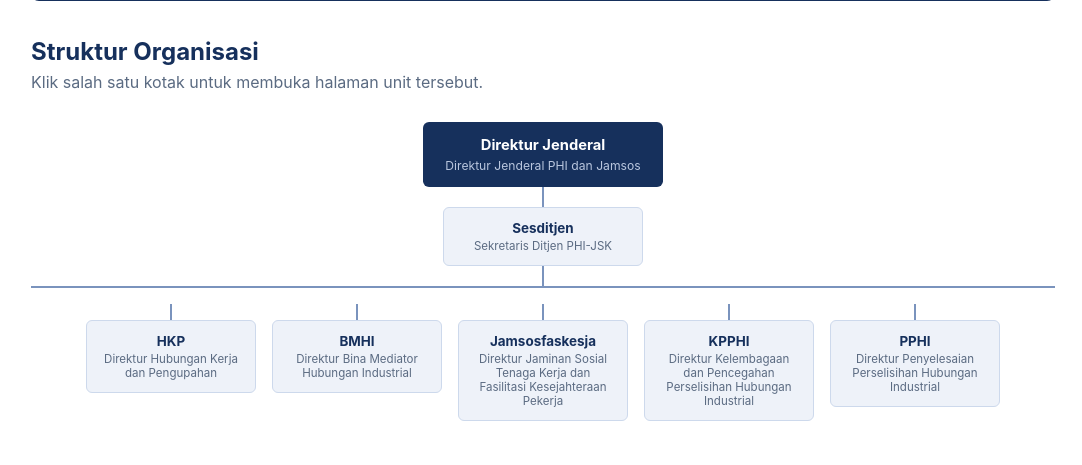
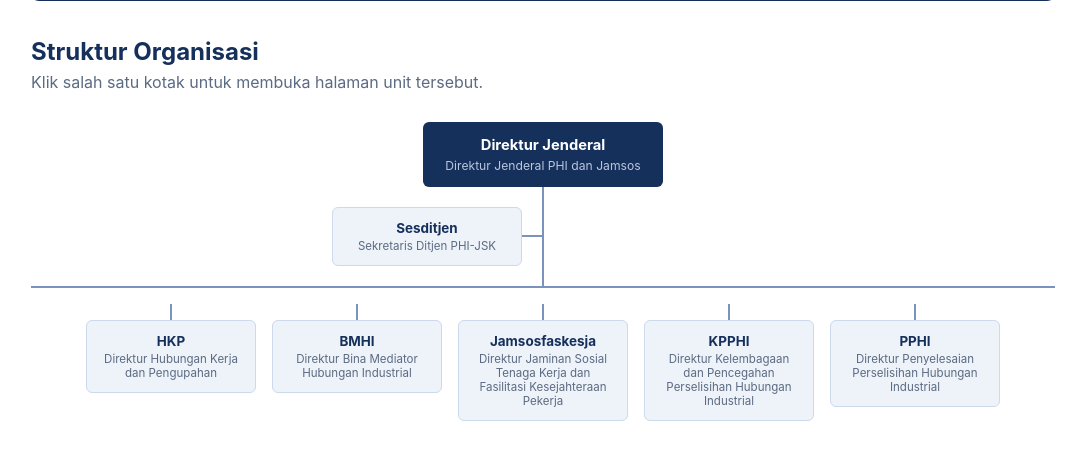
Before and after one commit to RezkyRD/Website-PHIJSK, a Django app: page / in a window 1280 px wide. Shown: the part 1343-1808 px from the top of the page, without its empty margins (97-1179 px from the left). Run offline with Django 5.2, Linux system fonts and the light colour scheme; data comes from the database, SQL or seed files in the repository; parts of the project's set-up code (start-up, migrations or seed data) failed here and were passed over.

Commit message:
perbaikan sesditjen

```diff
--- a/konten/templates/konten/beranda.html
+++ b/konten/templates/konten/beranda.html
@@ -80,9 +80,15 @@
     .org-outer { display:flex; flex-direction:column; align-items:center; margin-top:30px; }
     .org-root { background: var(--navy); color:#fff; border-radius:6px; padding:14px 22px; text-align:center; min-width:220px; }
     .org-sesditjen { display:block; text-decoration:none; background:#eef2f9; border:1px solid #cdd9ec; border-radius:6px;
-                     padding:12px 18px; text-align:center; min-width:200px; color:var(--navy); }
+                     padding:12px 18px; text-align:center; width:200px; color:var(--navy); }
     .org-stem { width:2px; height:20px; background:#7a93bd; }
     .org-bar-full { width:100%; border-top:2px solid #7a93bd; }
+    .branch-scroll { display:flex; overflow-x:auto; width:100%; }
+    .branch-row { flex:0 0 auto; margin:0 auto; display:flex; align-items:center; }
+    .branch-side { width:210px; flex-shrink:0; display:flex; align-items:center; }
+    .branch-side.left { justify-content:flex-end; }
+    .branch-stub { width:20px; height:2px; background:#7a93bd; flex-shrink:0; }
+    .branch-stem { width:2px; align-self:stretch; background:#7a93bd; flex-shrink:0; }
     .org-scroll { display:flex; overflow-x:auto; width:100%; padding-bottom:10px; }
     .org-row { flex:0 0 auto; margin:0 auto; display:flex; gap:16px; flex-wrap:nowrap; margin-top:16px; }
     .org-col { display:flex; flex-direction:column; align-items:center; flex-shrink:0; }
@@ -96,17 +102,26 @@
       <div style="font-weight:700; font-size:0.92rem;">{% if profil.nama_dirjen %}{{ profil.nama_dirjen }}{% else %}Direktur Jenderal{% endif %}</div>
       <div style="font-size:0.76rem; color:#b9c6de; margin-top:4px;">Direktur Jenderal PHI dan Jamsos</div>
     </div>
+    <div class="org-stem"></div>
 
     {% if sekretariat %}
+    <!-- Sesditjen bercabang ke samping dari garis batang utama -->
+    <div class="branch-scroll">
+      <div class="branch-row">
+        <div class="branch-side left">
+          <a href="{% url 'konten:unit_detail' sekretariat.slug %}" class="org-sesditjen">
+            <div style="font-weight:700; font-size:0.84rem;">{% if sekretariat.nama_pejabat %}{{ sekretariat.nama_pejabat }}{% else %}{{ sekretariat.singkatan }}{% endif %}</div>
+            <div style="font-size:0.72rem; color:var(--muted); margin-top:3px;">{{ sekretariat.jabatan|default:sekretariat.nama }}</div>
+          </a>
+          <div class="branch-stub"></div>
+        </div>
+        <div class="branch-stem"></div>
+        <div class="branch-side"></div>
+      </div>
+    </div>
     <div class="org-stem"></div>
-    <!-- Sesditjen sebagai satu tingkat tersendiri, di antara Dirjen dan baris Direktorat -->
-    <a href="{% url 'konten:unit_detail' sekretariat.slug %}" class="org-sesditjen">
-      <div style="font-weight:700; font-size:0.84rem;">{% if sekretariat.nama_pejabat %}{{ sekretariat.nama_pejabat }}{% else %}{{ sekretariat.singkatan }}{% endif %}</div>
-      <div style="font-size:0.72rem; color:var(--muted); margin-top:3px;">{{ sekretariat.jabatan|default:sekretariat.nama }}</div>
-    </a>
     {% endif %}
 
-    <div class="org-stem"></div>
     <div class="org-bar-full"></div>
 
     <!-- 5 Direktorat sejajar dalam satu baris; di layar sempit tinggal digeser, struktur tidak berubah -->
```
